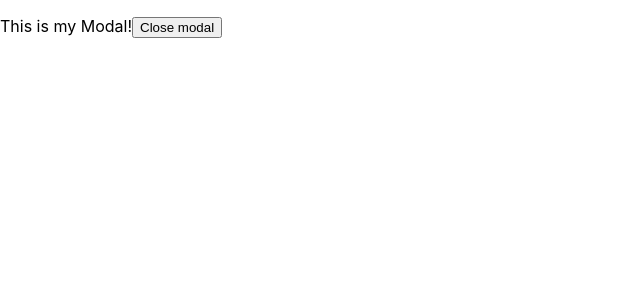
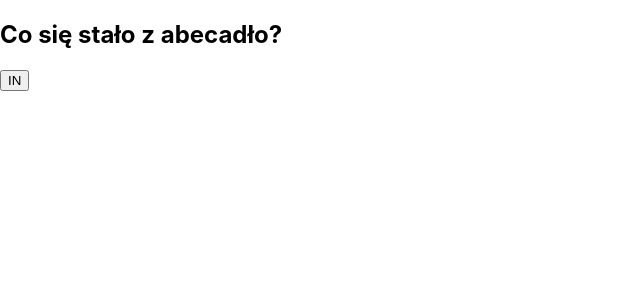
Before and after one commit to Anekses/goit-szkolenia, a React (Create React App) app: page / in a window 1280 px wide. Shown: the top 300 px of the page, without its empty margins (0-640 px from the left). Built offline with nearby package versions, Linux system fonts and the light colour scheme.

Commit message:
8 class context

```diff
--- a/src/App.js
+++ b/src/App.js
@@ -1,21 +1,19 @@
 import { useState } from "react";
-import { useToggle } from "./hooks/useToggle";
+import { Username } from "./components/Username";
+import { useUser } from "./providers/userContext";
 
 const App = () => {
-
-  const { isOpen, open, close} = useToggle(true);
-
-  // const [isOpen, setIsOpen] = useState(false);
-  // const openModal = () => setIsOpen(true);
-  // const closeModal = () => setIsOpen(false);
+  const { isLoggedIn, logIn, logOut, someArgument } = useUser()
+  const [some, setSome] = useState(1)
 
   return (
     <div>
-      {isOpen ?
-      <p>
-        This is my Modal!
-        <button onClick={close}>Close modal</button>
-      </p> : <button onClick={open}>Open modal</button>
+      {isLoggedIn && <Username some={some} /> }
+      <h2>{someArgument}</h2>
+      {isLoggedIn ? (
+        <button type="button" onClick={logOut}>OUT</button>
+      ) :
+        <button type="button" onClick={logIn}>IN</button>
       }
     </div>
   )
--- /dev/null
+++ b/src/components/Username.jsx
@@ -0,0 +1,16 @@
+import { useEffect } from "react";
+import { useUser } from "../providers/userContext"
+
+export const Username = () => {
+    const { username, isLoggedIn, setSomeArgument } = useUser();
+
+    useEffect(() => {
+        setSomeArgument('Abecadło z pieca spadło')
+    }, []);
+
+    return (
+        <h4>
+            {isLoggedIn && <p>{username}</p>}
+        </h4>
+    )
+}
--- a/src/index.js
+++ b/src/index.js
@@ -3,11 +3,14 @@ import ReactDOM from 'react-dom/client';
 import './index.css';
 import App from './App';
 import reportWebVitals from './reportWebVitals';
+import { UserProvider } from './providers/userContext';
 
 const root = ReactDOM.createRoot(document.getElementById('root'));
 root.render(
   <React.StrictMode>
-    <App />
+    <UserProvider>
+      <App />
+    </UserProvider>
   </React.StrictMode>
 );
 
--- /dev/null
+++ b/src/providers/userContext.js
@@ -0,0 +1,30 @@
+import { createContext, useContext, useState } from "react";
+
+// const defaultValue = 'My first name'
+export const UserContext = createContext()
+
+export const UserProvider = ({ children }) => {
+    const [username, setUsername] = useState('');
+    const [isLoggedIn, setIsLoggedIn] = useState(false);
+    const [someArgument, setSomeArgument] = useState('Co się stało z abecadło?')
+
+    const logIn = () => {
+        setIsLoggedIn(true)
+        setUsername('Tomasz')
+    }
+
+    const logOut = () => {
+        setIsLoggedIn(false)
+        setUsername('')
+    }
+
+    return (
+        <UserContext.Provider value={{ username, isLoggedIn, someArgument, setUsername, logIn, logOut, setSomeArgument }}>
+            {children}
+        </UserContext.Provider>
+    )
+}
+
+export const useUser = () => useContext(UserContext)
+
+// const user = useContext(UserContext);
```
